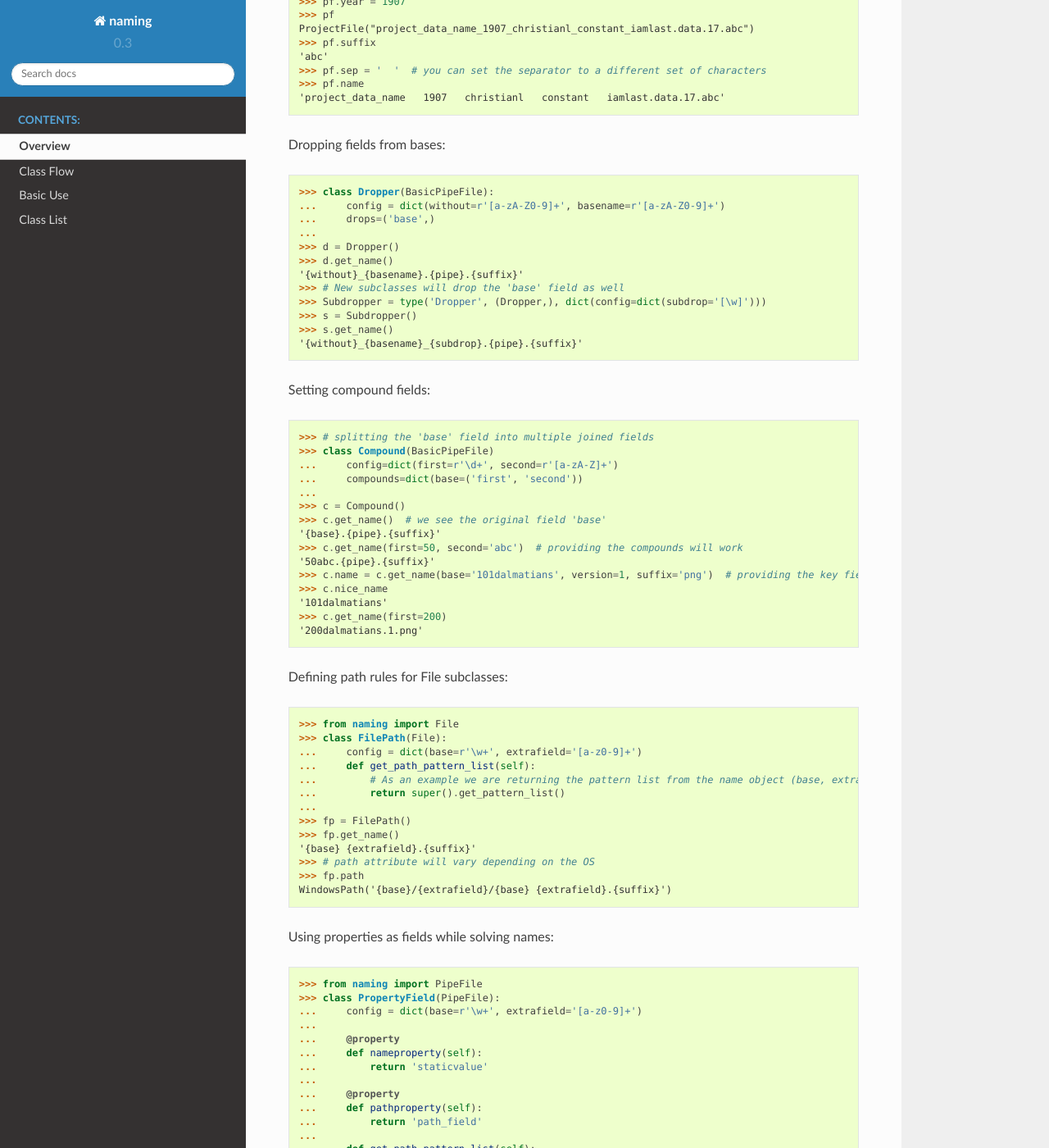
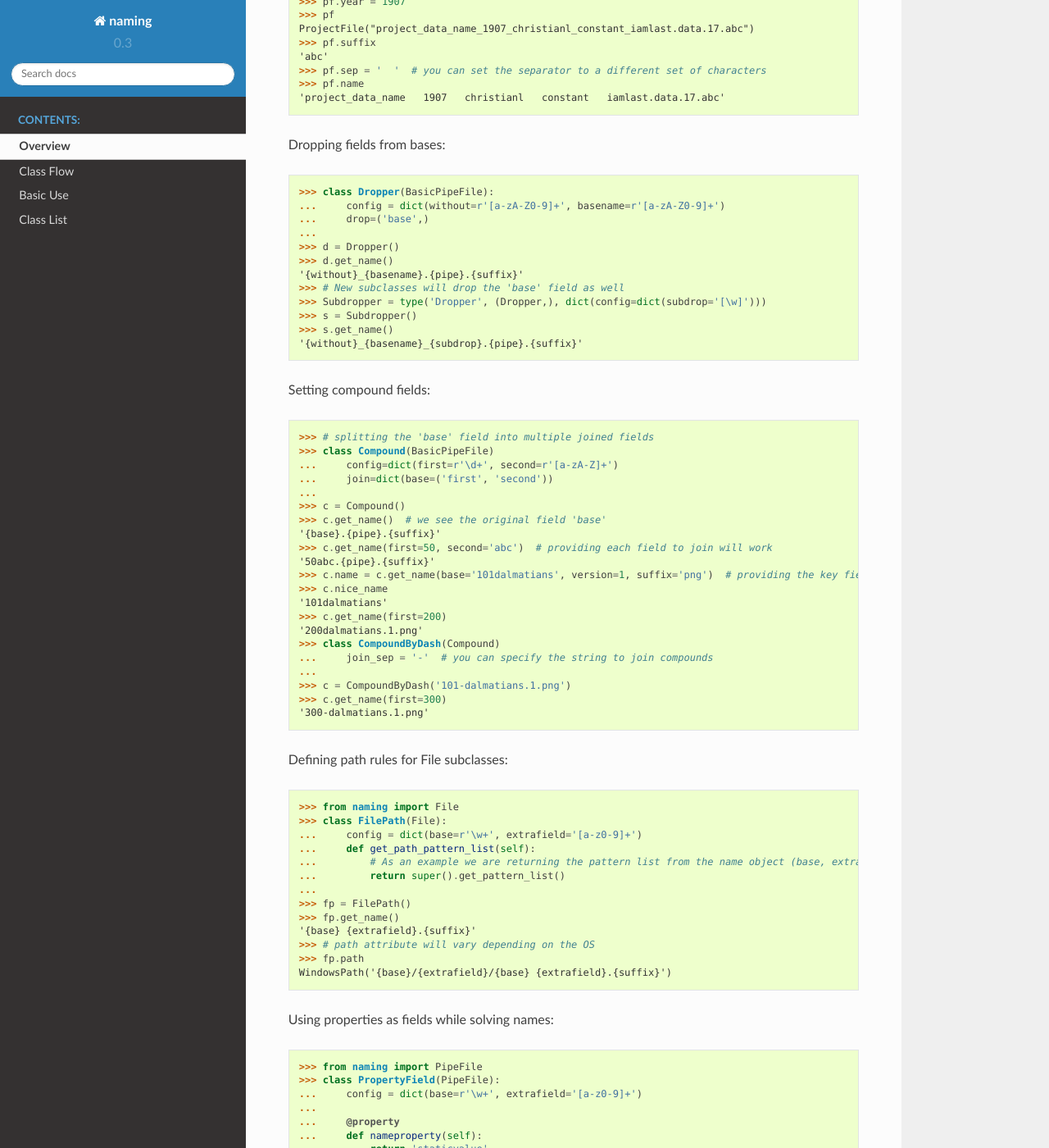
Before and after one commit to chrizzFTD/naming, a Sphinx documentation site: the page built from docs/source/Overview.rst, in a window 1280 px wide and 1400 px high, scrolled down 3393 px. Shown: the whole window at 82% size. Built offline with Sphinx 7.4.7 and the Read the Docs theme 2.0.0, drawn with Linux system fonts in a browser that asks for light colours; some of the changed text lies outside the part shown.

Commit message:
update docs

```diff
--- a/docs/source/Overview.rst
+++ b/docs/source/Overview.rst
@@ -6,7 +6,7 @@ Overview
     This package offers classes representing names as strings that follow a certain pattern convention. New Name
     objects can subclass from the provided classes in a simple manner. Each Name object has a **config** attribute
     that contains the fields and regex patterns of the convention to follow. Names can also drop fields from their
-    parent classes with the **drops** attribute, or they can merge / split fields with the **compounds** attribute.
+    parent classes with the **drop** attribute, or they can merge / split fields with the **join** attribute.
 
 Class Flow
 ==========
@@ -127,7 +127,7 @@ Basic Use
 
 .. topic:: Extending Names
 
-    The **config**, **drops** and **compounds** attributes are merged on the subclasses to provide a simple but flexible
+    The **config**, **drop** and **join** attributes are merged on the subclasses to provide a simple but flexible
     and scalable system that can help rule all names in a project.
 
     Inheriting from an existing name::
@@ -170,7 +170,7 @@ Basic Use
 
         >>> class Dropper(BasicPipeFile):
         ...     config = dict(without=r'[a-zA-Z0-9]+', basename=r'[a-zA-Z0-9]+')
-        ...     drops=('base',)
+        ...     drop=('base',)
         ...
         >>> d = Dropper()
         >>> d.get_name()
@@ -186,18 +186,24 @@ Basic Use
         >>> # splitting the 'base' field into multiple joined fields
         >>> class Compound(BasicPipeFile)
         ...     config=dict(first=r'\d+', second=r'[a-zA-Z]+')
-        ...     compounds=dict(base=('first', 'second'))
+        ...     join=dict(base=('first', 'second'))
         ...
         >>> c = Compound()
         >>> c.get_name()  # we see the original field 'base'
         '{base}.{pipe}.{suffix}'
-        >>> c.get_name(first=50, second='abc')  # providing the compounds will work
+        >>> c.get_name(first=50, second='abc')  # providing each field to join will work
         '50abc.{pipe}.{suffix}'
         >>> c.name = c.get_name(base='101dalmatians', version=1, suffix='png')  # providing the key field will also work
         >>> c.nice_name
         '101dalmatians'
         >>> c.get_name(first=200)
         '200dalmatians.1.png'
+        >>> class CompoundByDash(Compound)
+        ...     join_sep = '-'  # you can specify the string to join compounds
+        ...
+        >>> c = CompoundByDash('101-dalmatians.1.png')
+        >>> c.get_name(first=300)
+        '300-dalmatians.1.png'
 
     Defining path rules for File subclasses::
 
--- a/naming/__init__.py
+++ b/naming/__init__.py
@@ -18,8 +18,8 @@ class Name(_BaseName):
     Each subclass may have its own `config` attribute that should be a dictionary in the form of {field: pattern}
     where `pattern` is a valid regular expression.
 
-    Classes may as well have a `drops` iterable attribute representing the fileds they want to ignore from their bases
-    and a `compounds` dictionary attribute for nesting existing fields into new ones (or to override other fields).
+    Classes may as well have a `drop` iterable attribute representing the fileds they want to ignore from their bases
+    and a `join` dictionary attribute for nesting existing fields into new ones (or to override other fields).
 
     All field names should be unique. No duplicates are allowed.
 
```
